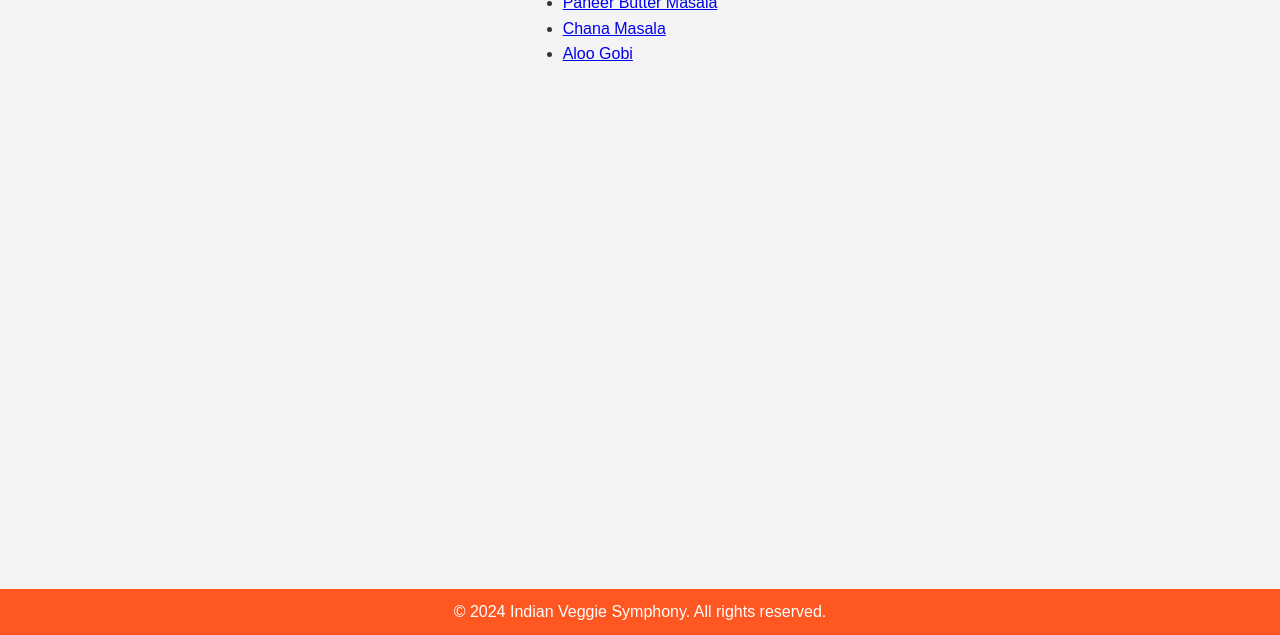
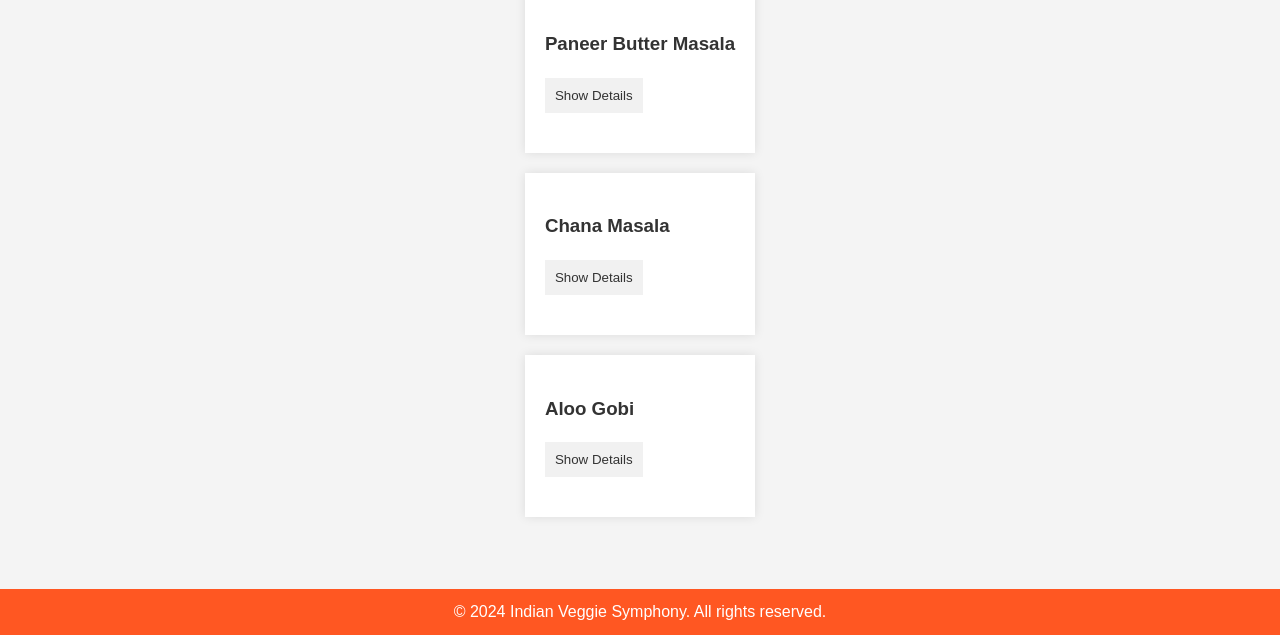
Before and after one commit to ag76742/Indian-Veggie-Symphony, a plain HTML site: page recipes.html in a window 1280 px wide. Shown: the part 165-800 px from the top of the page. Drawn offline with Linux system fonts and the light colour scheme.

Commit message:
recipes.html

```diff
--- a/recipes.html
+++ b/recipes.html
@@ -22,13 +22,53 @@
 
     <main>
         <h2>Recipes</h2>
-        <ul>
-            <li><a href="recipes/paneer-butter-masala.html">Paneer Butter Masala</a></li>
-            <li><a href="recipes/chana-masala.html">Chana Masala</a></li>
-            <li><a href="recipes/aloo-gobi.html">Aloo Gobi</a></li>
-            <!-- Add more recipes as needed -->
-        </ul>
+        <main>
+            <section id="Paneer">
+            <div class="recipe">
+                <h3>Paneer Butter Masala</h3>
+                <button class="dropdown-btn">Show Details</button>
+                <div class="dropdown-content">
+                    <img src="pbm.jpg" alt="Paneer Butter Masala">
+                    <p>Paneer Butter Masala is a beloved North Indian dish that epitomizes rich, creamy flavors balanced with aromatic spices. Soft cubes of paneer (Indian cottage cheese) are simmered in a luscious tomato-based gravy enriched with butter, cream, and a medley of spices. This dish offers a delightful blend of tangy tomato sauce and the subtle sweetness of cream, making it a favorite among vegetarians and non-vegetarians alike. Paneer Butter Masala pairs perfectly with naan bread or steamed rice, allowing you to savor each bite of this indulgent, comforting dish.</p>
+                </div>
+            </div>
+            </section>
+
+            <section id="Chana">
+            <div class="recipe">
+                <h3>Chana Masala</h3>
+                <button class="dropdown-btn">Show Details</button>
+                <div class="dropdown-content">
+                    <img src="chana.jpg" alt="Chana Masala">
+                    <p>Chana Masala, also known as chickpea curry, is a hearty and wholesome dish originating from the Indian subcontinent. Tender chickpeas are simmered in a spiced tomato-onion gravy infused with ginger, garlic, and aromatic spices like cumin, coriander, and garam masala. This dish offers a robust flavor profile with a hint of tanginess from the tomatoes and a kick of heat from the spices. Chana Masala is often enjoyed with fluffy basmati rice or accompanied by warm, buttered roti. It's a satisfying choice for both weekday meals and special occasions, showcasing the versatility and richness of Indian vegetarian cuisine.</p>
+                </div>
+            </div>
+            </section>
+
+            <section id="Aloo Gobi">
+            <div class="recipe">
+                <h3>Aloo Gobi</h3>
+                <button class="dropdown-btn">Show Details</button>
+                <div class="dropdown-content">
+                    <img src="aloo-gobi.jpg" alt="Aloo Gobi">
+                    <p>Aloo Gobi is a classic Indian vegetarian dish made with potatoes (aloo) and cauliflower (gobi), sautéed with onions, tomatoes, and spices like turmeric and cumin.</p>
+                </div>
+            </div>
+            </section>
     </main>
+
+    <script>
+        document.addEventListener('DOMContentLoaded', function() {
+            const dropdownBtns = document.querySelectorAll('.dropdown-btn');
+
+            dropdownBtns.forEach(btn => {
+                btn.addEventListener('click', function() {
+                    // Toggle active class to show/hide dropdown content
+                    btn.classList.toggle('active');
+                });
+            });
+        });
+    </script>
 
     <footer>
         <p>&copy; 2024 Indian Veggie Symphony. All rights reserved.</p>
```
